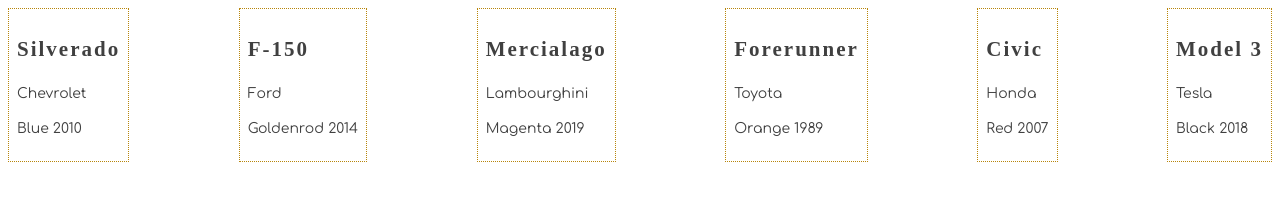
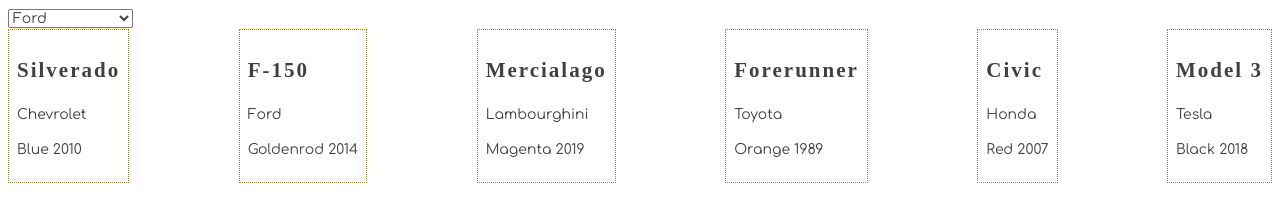
Before and after one commit to nickglovdev/gary-used-cars-class, a plain HTML site: page index.html in a window 1280 px wide. Drawn offline with Linux system fonts and the light colour scheme; a web font is replaced by a local one.

Commit message:
Manufacturers now being rendered as options in the UI

```diff
--- a/index.html
+++ b/index.html
@@ -8,7 +8,8 @@
 
     <body>
         <main id="container">
-
+            <header class="manufacturerList"></header>
+            <article class="carList"></article>
         </main>
 
         <script type="module" src="./scripts/main.js"></script>
--- a/scripts/cars/CarList.js
+++ b/scripts/cars/CarList.js
@@ -1,7 +1,7 @@
 import { useCars } from "./CarDataProvider.js"
 import { Car } from "./Car.js"
 
-const contentTarget = document.querySelector("#container")
+const contentTarget = document.querySelector(".carList")
 
 export const CarList = () => {
     const carDataArray = useCars()
--- a/scripts/main.js
+++ b/scripts/main.js
@@ -1,3 +1,5 @@
 import { CarList } from "./cars/CarList.js"
+import { ManufacturerList } from "./manufacturer/ManufacturerList.js"
 
 CarList()
+ManufacturerList()
--- a/scripts/manufacturer/Manufacturer.js
+++ b/scripts/manufacturer/Manufacturer.js
@@ -0,0 +1,3 @@
+export const Manufacturer = man => {
+    return `<option>${man.name}</option>`
+}
--- a/scripts/manufacturer/ManufacturerDataProvider.js
+++ b/scripts/manufacturer/ManufacturerDataProvider.js
@@ -0,0 +1,40 @@
+const manufacturers = [
+    {
+        id: 1,
+        name: "Ford"
+    },
+    {
+        id: 2,
+        name: "Chevrolet"
+    },
+    {
+        id: 3,
+        name: "Lambourghini"
+    },
+    {
+        id: 4,
+        name: "Toyota"
+    },
+    {
+        id: 5,
+        name: "Honda"
+    },
+    {
+        id: 6,
+        name: "Tesla"
+    },
+    {
+        id: 7,
+        name: "GM"
+    },
+    {
+        id: 8,
+        name: "Subaru"
+    },
+    {
+        id: 9,
+        name: "Jeep"
+    }
+]
+
+export const useManufacturers = () => manufacturers.slice()
--- a/scripts/manufacturer/ManufacturerList.js
+++ b/scripts/manufacturer/ManufacturerList.js
@@ -0,0 +1,21 @@
+import { useManufacturers } from "./ManufacturerDataProvider.js"
+import { Manufacturer } from "./Manufacturer.js"
+
+const contentTarget = document.querySelector(".manufacturerList")
+
+export const ManufacturerList = () => {
+    const manufacturers = useManufacturers()
+
+    const manArray = manufacturers.map(
+        (manObject) => {
+            const manufacturerHTML = Manufacturer(manObject)
+            return manufacturerHTML
+        }
+    )
+
+    contentTarget.innerHTML = `
+        <select class="manufacturerDropdown">
+            ${manArray.join("")}
+        </select>
+    `
+}
--- a/styles/cars.css
+++ b/styles/cars.css
@@ -1,3 +1,10 @@
+.carList {
+    display: flex;
+    flex-wrap: wrap;
+    justify-content: space-between;
+}
+
+
 .car {
     border: 1px dotted darkgoldenrod;
     padding: 0.5rem;
--- a/styles/main.css
+++ b/styles/main.css
@@ -18,11 +18,3 @@
   font-family: "Patua One", serif;
   letter-spacing: 2px;
 }
-
-
-
-#container {
-    display: flex;
-    flex-wrap: wrap;
-    justify-content: space-between;
-}
```
